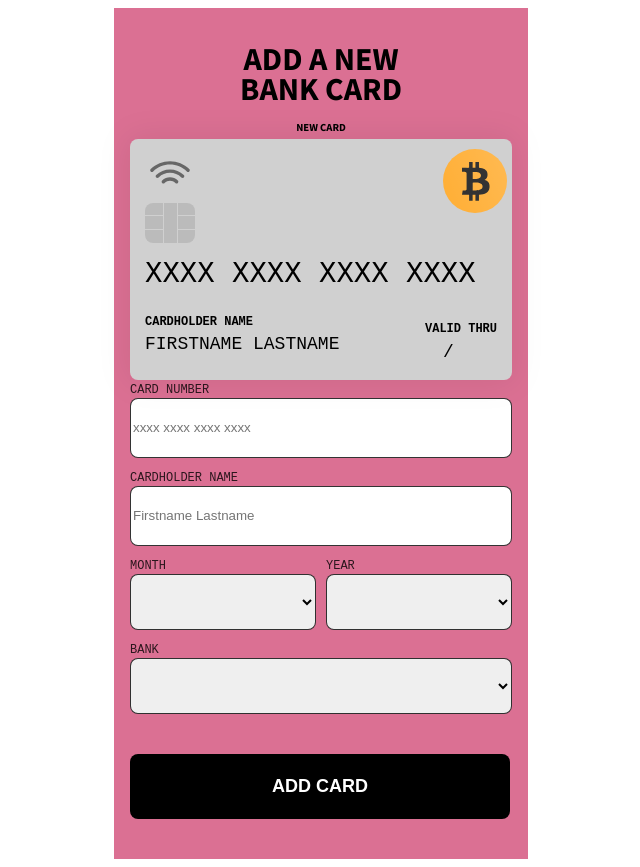
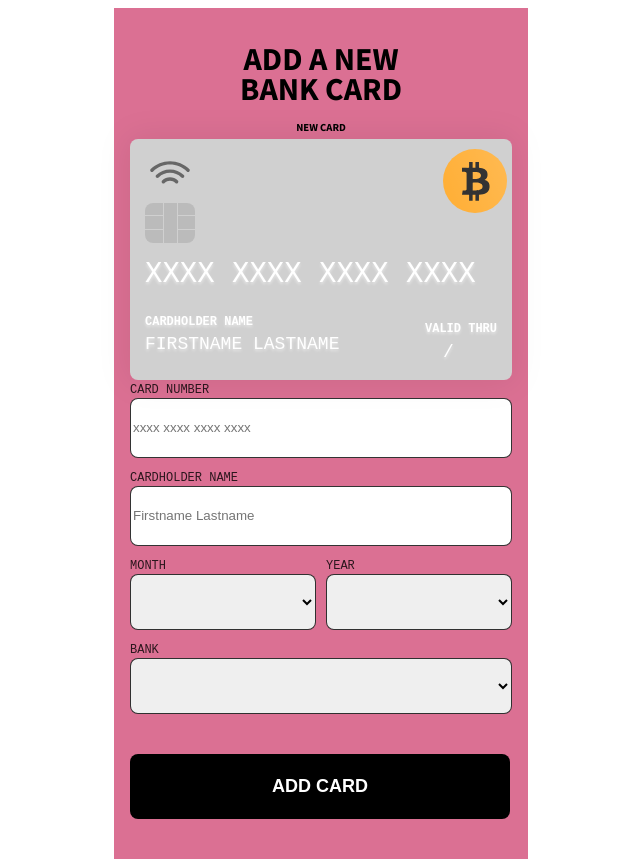
Before and after one commit to qimlonnegren/e-wallet, a Vue app: page / in a window 1280 px wide. Both pictures are taken after a click on the button "ADD CARD". Shown: the whole page, without its empty margins (319-959 px from the left). Built offline with nearby package versions, Linux system fonts and the light colour scheme; a web font is replaced by a local one.

Commit message:
Add conditional class, reduce code later

```diff
--- a/src/components/Card.vue
+++ b/src/components/Card.vue
@@ -6,15 +6,30 @@
       <!-- <img src="../assets/bitcoin.svg" alt="Bitcoin image" class="vendor-img"> -->
       <div class="vendor-img bitcoin-logo"></div>
       <img src="../assets/chip.svg" alt="Chip image" class="chip-img" />
-      <h2 v-if="cardInfo.cardNumber == 0" class="cardNumber">
+      <h2 v-if="cardInfo.cardNumber == 0"
+      class="cardNumber"
+      :class="'' || bitcoin-card ? 'dark-text' : 'light-text'"
+      >
         xxxx xxxx xxxx xxxx
       </h2>
-      <h2 v-else class="cardNumber">{{ displayCardNumber }}</h2>
-      <h3>Cardholder Name</h3>
-      <p v-if="cardInfo.name == 0">Firstname Lastname</p>
-      <p v-else>{{ cardInfo.name }}</p>
-      <h3 class="rightInfo rightH3">Valid Thru</h3>
-      <p class="rightInfo rightP">{{ cardInfo.month }}/{{ cardInfo.year }}</p>
+      <h2 v-else class="cardNumber"
+      :class="'' || bitcoin-card ? 'dark-text' : 'light-text'"
+      >{{ displayCardNumber }}</h2>
+      <h3
+      :class="'' || bitcoin-card ? 'dark-text' : 'light-text'"
+      >Cardholder Name</h3>
+      <p v-if="cardInfo.name == 0"
+      :class="'' || bitcoin-card ? 'dark-text' : 'light-text'"
+      >Firstname Lastname</p>
+      <p v-else
+      :class="'' || bitcoin-card ? 'dark-text' : 'light-text'"
+      >{{ cardInfo.name }}</p>
+      <h3 class="rightInfo rightH3"
+      :class="'' || bitcoin-card ? 'dark-text' : 'light-text'"
+      >Valid Thru</h3>
+      <p class="rightInfo rightP"
+      :class="'' || bitcoin-card ? 'dark-text' : 'light-text'"
+      >{{ cardInfo.month }}/{{ cardInfo.year }}</p>
     </article>
   </div>
 </template>
@@ -50,7 +65,22 @@ export default {
   filter: drop-shadow(0 0 16px rgba(0, 0, 0, 0.08));
 }
 
-
+.dark-text{
+  background-color: #000000;
+  color: transparent;
+  text-shadow: 0px 2px 3px rgba(255, 255, 255, 0.5);
+  -webkit-background-clip: text;
+  -moz-background-clip: text;
+  background-clip: text;
+}
+.light-text{
+  background-color: #ffffff;
+  color: transparent;
+  text-shadow: 0px 2px 3px rgba(255, 255, 255, 0.5);
+  -webkit-background-clip: text;
+  -moz-background-clip: text;
+  background-clip: text;
+}
 
 .bitcoin-card {
   background: linear-gradient(60deg, #ffae34 78%, rgba(255, 255, 255, 0.15));
```
